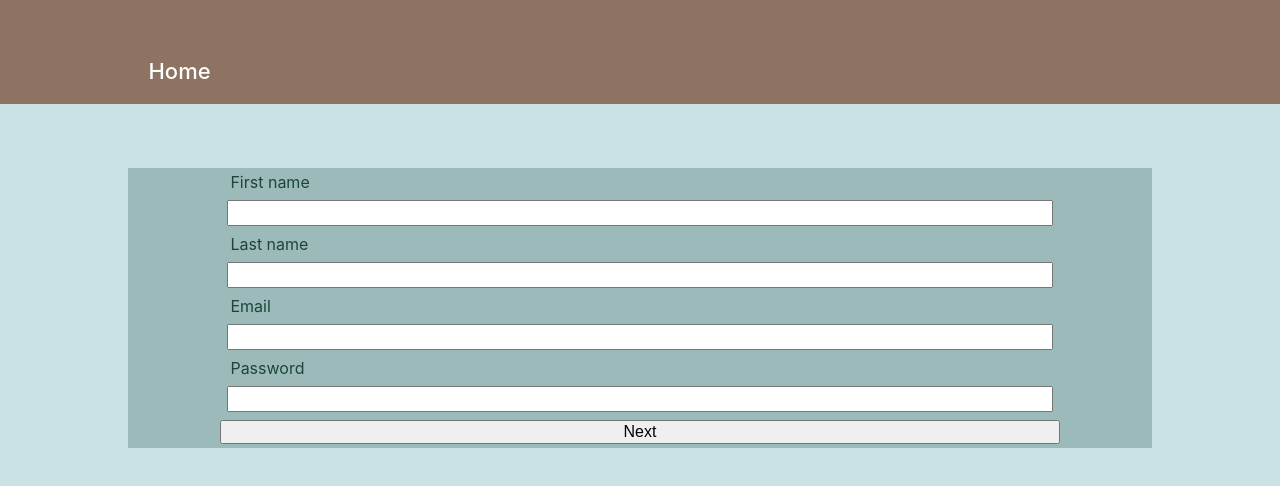
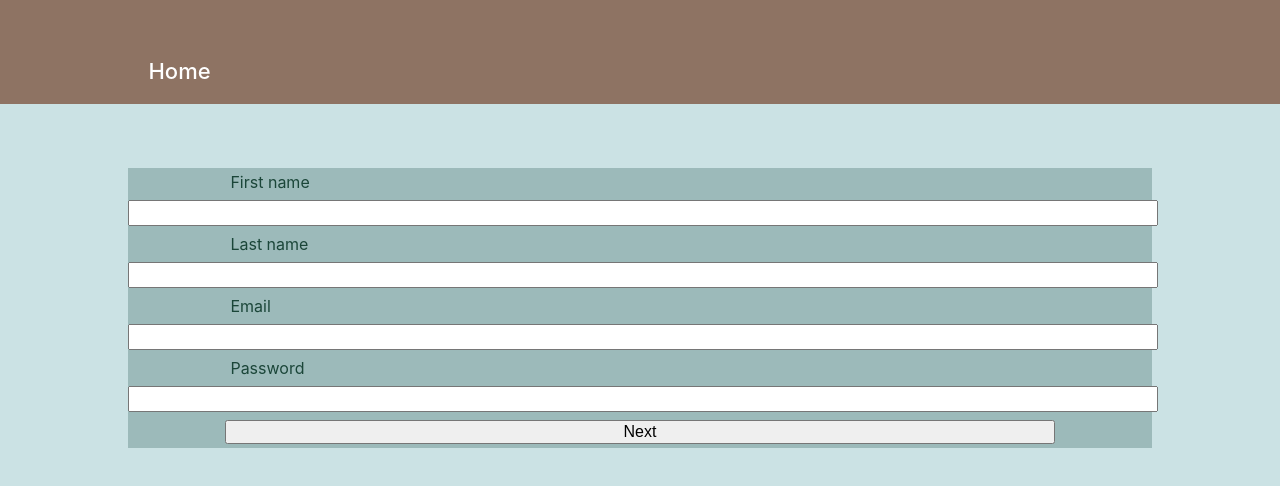
Before and after one commit to elireiner/tutors-app, a React (Create React App) app: page /tutors/add-service in a window 1280 px wide. Shown: the top 486 px of the page. Built offline with nearby package versions, Linux system fonts and the light colour scheme; no server answers.

Commit message:
Improve layout

```diff
--- a/src/Forms/TutorAddService/TutorAddService.css
+++ b/src/Forms/TutorAddService/TutorAddService.css
@@ -1,4 +1,4 @@
-.tutor-sign-up-section{
+.tutor-sign-up-section {
     height: 40vh;
     width: 100%;
 }
@@ -13,27 +13,37 @@
     margin-top: 8vh;
 }
 
-.tutor-add-label, .tutor-add-input, .tutor-add-gender, .tutor-add-next-button {
+.tutor-add-label,
+.tutor-add-input,
+.tutor-add-gender,
+.tutor-add-next-button {
     font-size: 16px;
     margin-top: .3vh;
     width: 80%;
     margin: auto;
 }
-.tutor-add-input, .tutor-add-gender {
+
+.tutor-add-input,
+.tutor-add-gender {
     padding: 2px 1px;
-    width: 80%;
+    width: 100%;
 }
-.gender-label {
-    display: none;
+
+.tutor-add-gender {
+    width: 100%;
+}
+
+.tutor-add-next-button,
+.tutor-add-input-sign-up-button {
+    width: 81%;
 }
 
 
-.tutor-add-gender, .tutor-add-next-button, .tutor-add-input-sign-up-button{
-    width: 82%;
-}
 
-.tutor-add-label.subject, .tutor-add-input.subject,
-.tutor-add-label.fee, .tutor-add-input.fee {
+.tutor-add-label.subject,
+.tutor-add-input.subject,
+.tutor-add-label.fee,
+.tutor-add-input.fee {
     margin-bottom: 0;
 }
 
```
